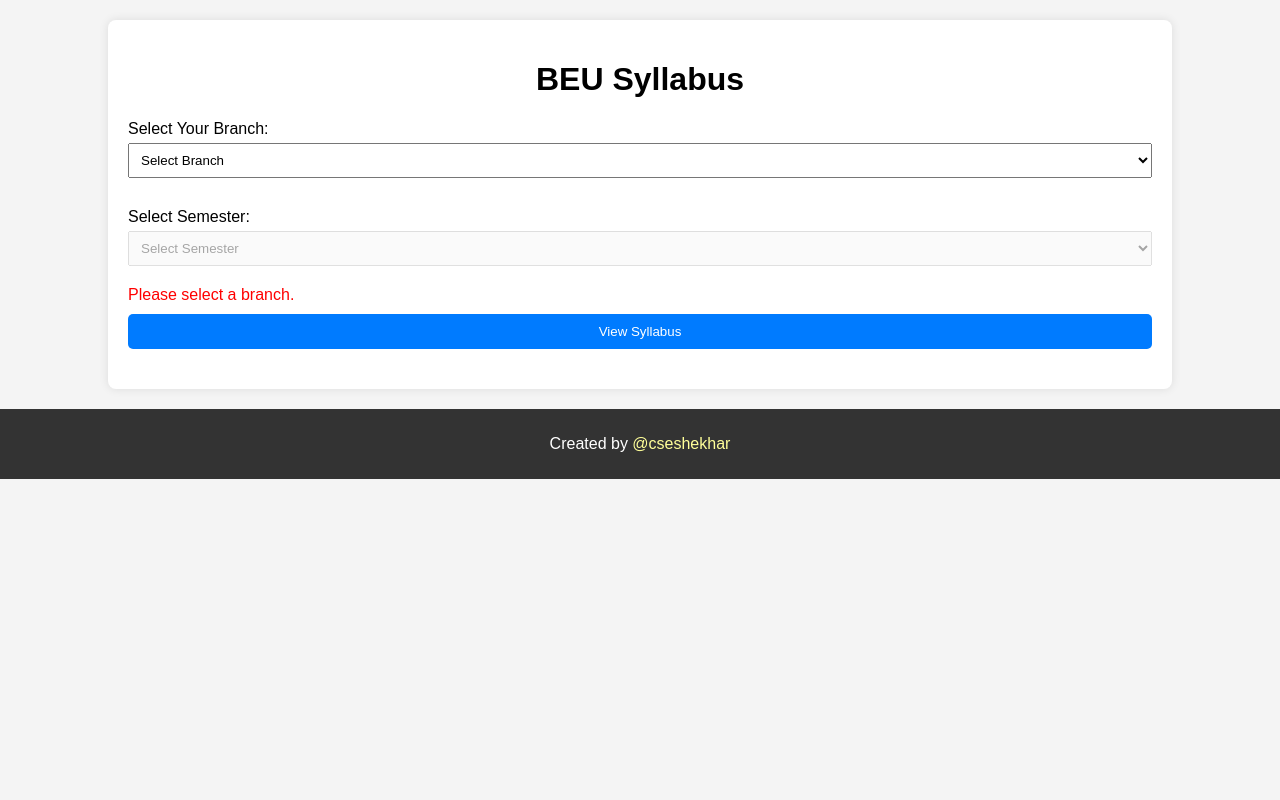
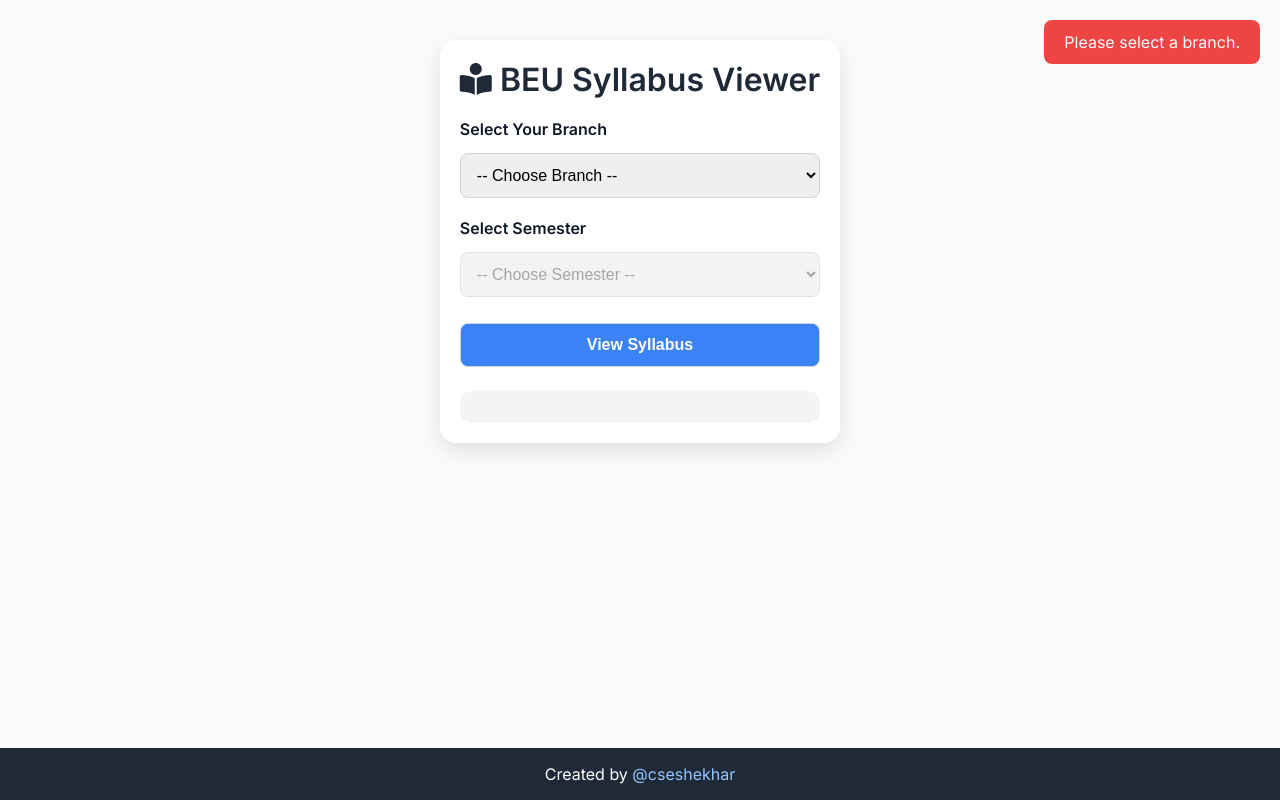
Before and after one commit to cseshekhar1/BEU-Syllabus, a plain HTML site: page index.html in a window 1280 px wide. Both pictures are taken after a click on the button "View Syllabus". Drawn offline with Linux system fonts and the light colour scheme.

Commit message:
Update index.html

```diff
--- a/index.html
+++ b/index.html
@@ -4,98 +4,119 @@
   <meta charset="UTF-8">
   <meta name="viewport" content="width=device-width, initial-scale=1.0">
   <title>BEU Syllabus</title>
+  <link href="https://fonts.googleapis.com/css2?family=Inter:wght@400;600&display=swap" rel="stylesheet">
+  <link rel="stylesheet" href="https://cdnjs.cloudflare.com/ajax/libs/font-awesome/6.0.0-beta3/css/all.min.css">
   <style>
-        body {
-            font-family: Arial, sans-serif;
+    * {
+      box-sizing: border-box;
       margin: 0;
       padding: 0;
-            background-color: #f4f4f4;
     }
-
-        .custom-page {
-            width: 80%;
-            margin: 0 auto;
+    body {
+      font-family: 'Inter', sans-serif;
+      background-color: #f9fafb;
+      color: #111827;
+      display: flex;
+      flex-direction: column;
+      min-height: 100vh;
+    }
+    .container {
+      max-width: 720px;
+      margin: 40px auto;
       padding: 20px;
       background-color: #fff;
-            box-shadow: 0 0 10px rgba(0, 0, 0, 0.1);
-            border-radius: 8px;
-            margin-top: 20px;
+      border-radius: 16px;
+      box-shadow: 0 8px 20px rgba(0, 0, 0, 0.1);
     }
-
     h1 {
       text-align: center;
+      font-size: 2rem;
+      margin-bottom: 20px;
+      color: #1f2937;
     }
-
-        label {
-            display: block;
-            margin: 10px 0 5px;
-        }
-
-        select {
-            width: 100%;
-            padding: 8px;
+    .field {
       margin-bottom: 20px;
     }
-
+    label {
+      font-weight: 600;
+      margin-bottom: 8px;
+      display: block;
+    }
+    select, button {
+      width: 100%;
+      padding: 12px;
+      font-size: 1rem;
+      border-radius: 8px;
+      border: 1px solid #d1d5db;
+      margin-top: 6px;
+    }
     button {
-            display: block;
-            width: 100%;
-            padding: 10px;
-            background-color: #007bff;
-            color: #fff;
-            border: none;
-            border-radius: 5px;
+      background-color: #3b82f6;
+      color: white;
+      font-weight: 600;
+      transition: background 0.3s;
       cursor: pointer;
     }
-
     button:hover {
-            background-color: #0056b3;
+      background-color: #2563eb;
     }
-
-        .error {
-            color: red;
-            margin-bottom: 10px;
+    .card {
+      background: #f3f4f6;
+      border-radius: 12px;
+      padding: 16px;
+      text-align: center;
+      margin-top: 24px;
     }
-
-        #result {
-            margin-top: 20px;
+    .card a {
+      text-decoration: none;
+      color: #1d4ed8;
+      font-weight: 600;
+    }
+    .toast {
+      position: fixed;
+      top: 20px;
+      right: 20px;
+      background-color: #ef4444;
+      color: #fff;
+      padding: 12px 20px;
+      border-radius: 8px;
+      display: none;
+      z-index: 9999;
+    }
+    footer {
+      margin-top: auto;
       text-align: center;
-        }
-
-        footer {
-            text-align: center;
-            margin: 20px 0;
-            padding: 10px;
-            background-color: #333;
+      padding: 16px;
+      background-color: #1f2937;
       color: #fff;
     }
-
     footer a {
-            color: #ff9;
+      color: #93c5fd;
       text-decoration: none;
     }
-
     footer a:hover {
       text-decoration: underline;
     }
   </style>
 </head>
 <body>
-    <div class="custom-page">
-        <h1>BEU Syllabus</h1>
-        <label for="branch">Select Your Branch:</label>
-        <select id="branch" onchange="enableBranchSelection()">
-            <option value="Select Branch">Select Branch</option>
-            <option value="CE">CE</option>
-            <option value="CS">CS</option>
-            <option value="EE">EE</option>
-            <option value="EC">EC</option>
-            <option value="ME">ME</option>
+  <div class="container">
+    <h1><i class="fas fa-book-reader"></i> BEU Syllabus Viewer</h1>
+    <div class="field">
+      <label for="branch">Select Your Branch</label>
+      <select id="branch" onchange="toggleSemester()">
+        <option value="">-- Choose Branch --</option>
+        <option value="CE">Civil Engineering (CE)</option>
+        <option value="CS">Computer Science (CS)</option>
+        <option value="EE">Electrical Engineering (EE)</option>
+        <option value="EC">Electronics (EC)</option>
+        <option value="ME">Mechanical Engineering (ME)</option>
       </select>
-
-        <label for="branchNumber">Select Semester:</label>
-        <select disabled="disabled" id="branchNumber">
-            <option value="Select Semester">Select Semester</option>
+    </div>
+    <div class="field">
+      <label for="semester">Select Semester</label>
+      <select id="semester" disabled>
+        <option value="">-- Choose Semester --</option>
         <option value="1">1st</option>
         <option value="2">2nd</option>
         <option value="3">3rd</option>
@@ -105,115 +126,58 @@
         <option value="7">7th</option>
         <option value="8">8th</option>
       </select>
-
-        <div class="error" id="branchError"></div>
-        <div class="error" id="branchNumberError"></div>
-
-        <button onclick="displayResult()">View Syllabus</button>
-        <div id="result"></div>
     </div>
-
+    <button onclick="showSyllabus()">View Syllabus</button>
+    <div id="result" class="card"></div>
+  </div>
+  <div class="toast" id="toast"></div>
   <footer>
-        <p>Created by <a href="https://instagram.com/cseshekhar" target="_blank">@cseshekhar</a></p>
+    Created by <a href="https://instagram.com/cseshekhar" target="_blank">@cseshekhar</a>
   </footer>
-
   <script>
-        const branchLinks = {
-            CE: [
-                "https://docs.google.com/uc?export=download&id=1kQg7FO2r3a2yyZGZ9ThQ9cruxBaSAc5E",
-                "https://docs.google.com/uc?export=download&id=1mtMQm6BFIHb6d7LD_VXGwwARX2TH48tJ",
-                "https://docs.google.com/uc?export=download&id=1_MCFnRu4--eFk63Kcl3DOVAMmOdTidSu",
-                "https://docs.google.com/uc?export=download&id=1AxnC52LbSoqMIVA9NZk_dkPsE0LPPNln",
-                "https://docs.google.com/uc?export=download&id=1o0ieHKUGRgFj6lyIfE0k8bD_YccgRsS1",
-                "https://docs.google.com/uc?export=download&id=199QSq3RHl5imQrwdAY13usQwo-jILtk9",
-                "https://docs.google.com/uc?export=download&id=1l6r73fBntjjMDE3DnoCJ6YOuJKUsOfpG"
-            ],
-            ME: [
-                "https://docs.google.com/uc?export=download&id=1ZI7Ssb0rpAKG0xByWHRZCL8GAHhGIhQJ",
-                "https://docs.google.com/uc?export=download&id=12KVc8Se7WrHMWlNCT75scOcasv5hqI5i",
-                "https://docs.google.com/uc?export=download&id=1ad6J8hAehBRfHZJy2-lJ_7r9N51bVgBR",
-                "https://docs.google.com/uc?export=download&id=1-Hd_veE0lx39kingmX0JfME4KIZgQIDw",
-                "https://docs.google.com/uc?export=download&id=1vmeOiGWlVW8a353acZDYVquz1B2_2MA9",
-                "https://docs.google.com/uc?export=download&id=1bwGcRxw0H3qPJ6rfEwMiiRhc2e8bzcz7",
-                "https://docs.google.com/uc?export=download&id=1xqHKy-9Ae4mxoaYQgMMs7Ww9wg4ORaUp"
-            ],
-            EE: [
-                "https://docs.google.com/uc?export=download&id=1EvWsW_9VfN8cCGrTLX_nSSbIwftSMqz9",
-                "https://docs.google.com/uc?export=download&id=1x5XvGTCMP3OQ4gOD5X8BXdQTZOIHVmtW",
-                "https://docs.google.com/uc?export=download&id=1WRjNBTJUJqA4JGzuVdnBW7hbpC5o93lP",
-                "https://docs.google.com/uc?export=download&id=1ZnYPXGOvopwlD4A_bQrHqR5K-x43dnpe",
-                "https://docs.google.com/uc?export=download&id=1dnFf5X1z1z6tiGk7sDTZIN9mhGHTxcJ9",
-                "https://docs.google.com/uc?export=download&id=1-sT272zCMxVqp9jL4_80zoClEzE--o0r",
-                "https://docs.google.com/uc?export=download&id=1_xcPKZvCT1avsZBypJIQ2OzMbNAcKJ78"
-            ],
-            EC: [
-                "https://docs.google.com/uc?export=download&id=1Z_uIqFFve_WNWZmW7ghbo0TmngOhNGQc",
-                "https://docs.google.com/uc?export=download&id=1pGoXGR0RfXfRvkeJy_nxiA-E_YIFy35b",
-                "https://docs.google.com/uc?export=download&id=1cDvVPlLDC0ziZCUz31rtqs8cSij8XLhq",
-                "https://docs.google.com/uc?export=download&id=1Odjrqru3hIkCSBD4tutxWRoE4ruSMz-m",
-                "https://docs.google.com/uc?export=download&id=1iZE2-nGPyevgeM7HE8Xt5SnKqzSTNfLh",
-                "https://docs.google.com/uc?export=download&id=14QlVfyR70AgRzyDaLmOBDbVLoLUb7T5z",
-                "https://docs.google.com/uc?export=download&id=1IZAgJM44r5P-fuohdinxDU2aU7G4fMep"
-            ],
-            CS: [
-                "https://docs.google.com/uc?export=download&id=1w73Q_Lf5D5N21hDs5NUf1OlrOmQU9FDs",
-                "https://docs.google.com/uc?export=download&id=1qG35rzdLe3q09S2m8LL-FUy5RBiQmytd",
-                "https://docs.google.com/uc?export=download&id=12Lg062__HyX6viANPcvWLqjuceauVuWO",
-                "https://docs.google.com/uc?export=download&id=1MG_6jw2E7C2qkL4usErddg4APGZRqG2x",
-                "https://docs.google.com/uc?export=download&id=1rz5bRA_mEyRVt7pG0iICGOSYUwzRzbl8",
-                "https://docs.google.com/uc?export=download&id=1GEah9uYzM1DCFR1Koqnd0RbuEyG-i4h2",
-                "https://docs.google.com/uc?export=download&id=1cFf_1NH53yf7-RoBlmWWzzQw3daP1P7J"
-            ]
+    const syllabusLinks = {
+      CE: ["1kQg7FO2r3a2yyZGZ9ThQ9cruxBaSAc5E", "1mtMQm6BFIHb6d7LD_VXGwwARX2TH48tJ", "1_MCFnRu4--eFk63Kcl3DOVAMmOdTidSu", "1AxnC52LbSoqMIVA9NZk_dkPsE0LPPNln", "1o0ieHKUGRgFj6lyIfE0k8bD_YccgRsS1", "199QSq3RHl5imQrwdAY13usQwo-jILtk9", "1l6r73fBntjjMDE3DnoCJ6YOuJKUsOfpG"],
+      ME: ["1ZI7Ssb0rpAKG0xByWHRZCL8GAHhGIhQJ", "12KVc8Se7WrHMWlNCT75scOcasv5hqI5i", "1ad6J8hAehBRfHZJy2-lJ_7r9N51bVgBR", "1-Hd_veE0lx39kingmX0JfME4KIZgQIDw", "1vmeOiGWlVW8a353acZDYVquz1B2_2MA9", "1bwGcRxw0H3qPJ6rfEwMiiRhc2e8bzcz7", "1xqHKy-9Ae4mxoaYQgMMs7Ww9wg4ORaUp"],
+      EE: ["1EvWsW_9VfN8cCGrTLX_nSSbIwftSMqz9", "1x5XvGTCMP3OQ4gOD5X8BXdQTZOIHVmtW", "1WRjNBTJUJqA4JGzuVdnBW7hbpC5o93lP", "1ZnYPXGOvopwlD4A_bQrHqR5K-x43dnpe", "1dnFf5X1z1z6tiGk7sDTZIN9mhGHTxcJ9", "1-sT272zCMxVqp9jL4_80zoClEzE--o0r", "1_xcPKZvCT1avsZBypJIQ2OzMbNAcKJ78"],
+      EC: ["1Z_uIqFFve_WNWZmW7ghbo0TmngOhNGQc", "1pGoXGR0RfXfRvkeJy_nxiA-E_YIFy35b", "1cDvVPlLDC0ziZCUz31rtqs8cSij8XLhq", "1Odjrqru3hIkCSBD4tutxWRoE4ruSMz-m", "1iZE2-nGPyevgeM7HE8Xt5SnKqzSTNfLh", "14QlVfyR70AgRzyDaLmOBDbVLoLUb7T5z", "1IZAgJM44r5P-fuohdinxDU2aU7G4fMep"],
+      CS: ["1w73Q_Lf5D5N21hDs5NUf1OlrOmQU9FDs", "1qG35rzdLe3q09S2m8LL-FUy5RBiQmytd", "12Lg062__HyX6viANPcvWLqjuceauVuWO", "1MG_6jw2E7C2qkL4usErddg4APGZRqG2x", "1rz5bRA_mEyRVt7pG0iICGOSYUwzRzbl8", "1GEah9uYzM1DCFR1Koqnd0RbuEyG-i4h2", "1cFf_1NH53yf7-RoBlmWWzzQw3daP1P7J"]
     };
 
-        function enableBranchSelection() {
-            const branchSelect = document.getElementById('branch');
-            const branchNumberSelect = document.getElementById('branchNumber');
-            branchNumberSelect.disabled = branchSelect.value === 'Select Branch';
-            if (branchNumberSelect.disabled) {
-                branchNumberSelect.value = 'Select Semester';
-            }
+    function toggleSemester() {
+      const branch = document.getElementById('branch').value;
+      const semesterSelect = document.getElementById('semester');
+      semesterSelect.disabled = !branch;
     }
 
-        function displayResult() {
-            const branchSelect = document.getElementById('branch');
-            const branchNumberSelect = document.getElementById('branchNumber');
-            const resultDiv = document.getElementById('result');
-            const branchError = document.getElementById('branchError');
-            const branchNumberError = document.getElementById('branchNumberError');
-
-            if (branchSelect.value === 'Select Branch') {
-                branchError.textContent = 'Please select a branch.';
-                resultDiv.innerHTML = '';
-                return;
-            } else {
-                branchError.textContent = '';
+    function showToast(message) {
+      const toast = document.getElementById('toast');
+      toast.textContent = message;
+      toast.style.display = 'block';
+      setTimeout(() => toast.style.display = 'none', 3000);
     }
 
-            if (branchNumberSelect.value === 'Select Semester') {
-                branchNumberError.textContent = 'Please select a semester.';
-                resultDiv.innerHTML = '';
+    function showSyllabus() {
+      const branch = document.getElementById('branch').value;
+      const semester = document.getElementById('semester').value;
+      const result = document.getElementById('result');
+
+      if (!branch) {
+        showToast('Please select a branch.');
         return;
-            } else {
-                branchNumberError.textContent = '';
+      }
+      if (!semester) {
+        showToast('Please select a semester.');
+        return;
       }
 
-            const selectedBranch = branchSelect.value;
-            const selectedSemester = branchNumberSelect.value;
-            const links = branchLinks[selectedBranch];
-
-            if (links) {
-                const semesterIndex = parseInt(selectedSemester) - 1;
-                if (semesterIndex >= 0 && semesterIndex < links.length) {
-                    resultDiv.innerHTML = `
-                        <p>Here is your syllabus for ${selectedBranch} - ${selectedSemester}:</p>
-                        <a href="${links[semesterIndex]}" target="_blank">Download Syllabus</a>
+      const linkId = syllabusLinks[branch][parseInt(semester) - 1];
+      if (linkId) {
+        result.innerHTML = `
+          <p>${branch} - ${semester} Semester Syllabus</p>
+          <a href="https://docs.google.com/uc?export=download&id=${linkId}" target="_blank">Download Syllabus PDF</a>
         `;
       } else {
-                    resultDiv.innerHTML = 'Invalid semester selected.';
-                }
-            } else {
-                resultDiv.innerHTML = 'Invalid branch selected.';
+        result.innerHTML = 'Syllabus not available.';
       }
     }
   </script>
```
Lines whose indentation alone changed are shown as unchanged.
